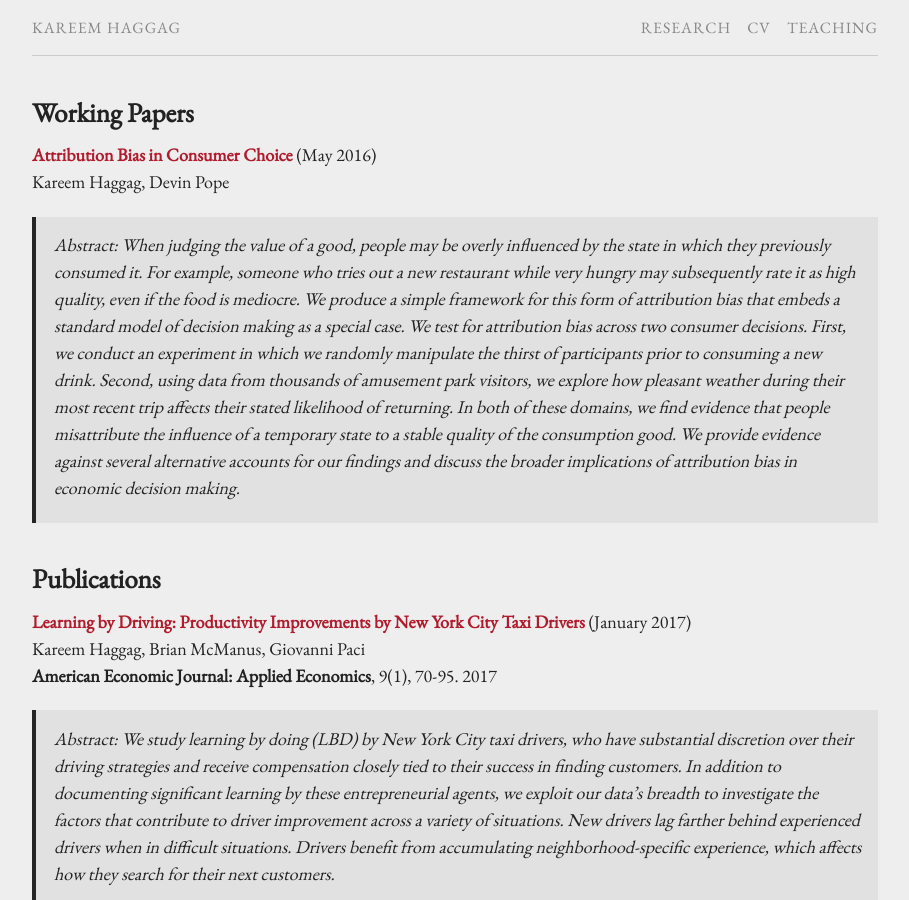
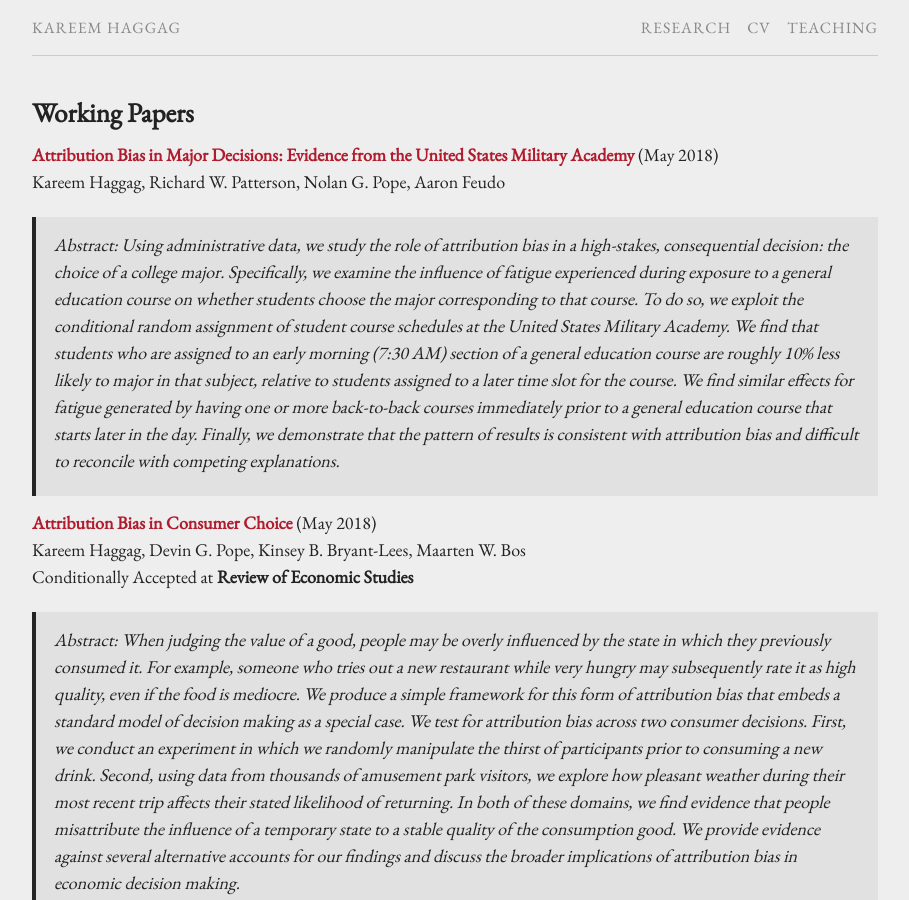
Before and after one commit to kareemhaggag/kareemhaggag.github.io, a Jekyll site: the page built from research.md, in a window 1280 px wide and 900 px high. Shown: the whole window, without its empty margins (185-1094 px from the left). Built offline with Jekyll 4.4.1, drawn with Linux system fonts in a browser that asks for light colours; our own code applies the rules of GitHub Pages for plain Markdown files; some of the changed text lies outside the part shown.

Commit message:
Update Research Summary page

```diff
--- a/research.md
+++ b/research.md
@@ -4,8 +4,16 @@ permalink: /research/
 ---
 ## Working Papers
 
-**[Attribution Bias in Consumer Choice](/f/Attribution_Bias.pdf)** (May 2016)<br />
- Kareem Haggag, Devin Pope<br />
+**[Attribution Bias in Major Decisions: Evidence from the United States Military Academy](/f/Attribution_Bias_USMA.pdf)** (May 2018)<br />
+ Kareem Haggag, Richard W. Patterson, Nolan G. Pope, Aaron Feudo<br />
+
+>Abstract: Using administrative data, we study the role of attribution bias in a high-stakes, consequential decision: the choice of a college major. Specifically, we examine the influence of fatigue experienced during exposure to a general education course on whether students choose the major corresponding to that course. To do so, we exploit the conditional random assignment of student course schedules at the United States Military Academy. We find that students who are assigned to an early morning (7:30 AM) section of a general education course are roughly 10% less likely to major in that subject, relative to students assigned to a later time slot for the course. We find similar effects for fatigue generated by having one or more back-to-back courses immediately prior to a general education course that starts later in the day. Finally, we demonstrate that the pattern of results is consistent with attribution bias and difficult to reconcile with competing explanations.
+
+
+
+**[Attribution Bias in Consumer Choice](/f/Attribution_Bias.pdf)** (May 2018)<br />
+ Kareem Haggag, Devin G. Pope, Kinsey B. Bryant-Lees, Maarten W. Bos<br />
+ Conditionally Accepted at **Review of Economic Studies**
 
 >Abstract: When judging the value of a good, people may be overly influenced by the state in which they previously consumed it. For example, someone who tries out a new restaurant while very hungry may subsequently rate it as high quality, even if the food is mediocre. We produce a simple framework for this form of attribution bias that embeds a standard model of decision making as a special case. We test for attribution bias across two consumer decisions. First, we conduct an experiment in which we randomly manipulate the thirst of participants prior to consuming a new drink. Second, using data from thousands of amusement park visitors, we explore how pleasant weather during their most recent trip affects their stated likelihood of returning. In both of these domains, we find evidence that people misattribute the influence of a temporary state to a stable quality of the consumption good. We provide evidence against several alternative accounts for our findings and discuss the broader implications of attribution bias in economic decision making.
 
@@ -28,3 +36,8 @@ permalink: /research/
  Press: [Bloomberg](https://www.bloomberg.com/view/articles/2013-04-09/check-here-to-tip-taxi-drivers-or-save-for-401-k-), [NPR Morning Edition](www.npr.org/blogs/alltechconsidered/2014/03/05/283917108/technology-may-soon-get-you-to-be-a-bigger-tipper),
 [Yahoo! Finance](http://finance.yahoo.com/news/the-pain-of-paying--how-technology-tricks-you-into-tipping-more-203225829.html), [Pacific Standard Magazine](https://psmag.com/the-tipping-point-is-this-the-beginning-of-the-end-for-gratuities-94ca0ecb798b#.y6m8yhv27), [Guardian](https://www.theguardian.com/global/commentisfree/2015/mar/29/cass-sunstein-nudge-endless-options-confusing), [New York Times](https://www.nytimes.com/2015/03/26/style/10-20-apps-are-changing-how-we-tip.html?pagewanted=all), [Boston Globe](http://www.bostonglobe.com/lifestyle/style/2015/04/28/pardon-brother-can-you-spare-tip-for-cup-coffee/2JmMth6AkjttK5GnEbu1JL/story.html)<br />
  [[Online Appendix](/f/Default_Tips_onlineappendix.pdf)]
+
+## Work in Progress
+
+**Inaccurate Statistical Discrimination**<br />
+ J. Aislinn Bohren, Kareem Haggag, Alex Imas, Devin Pope<br />
```
Also changed, not shown: 7 other files.
